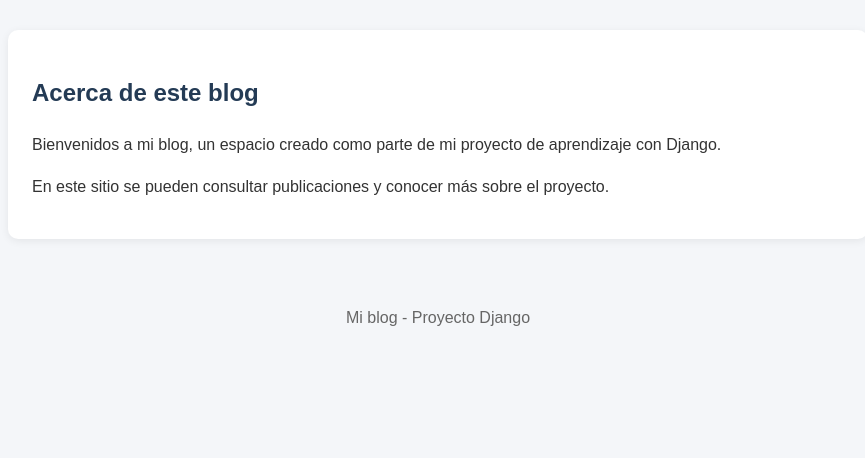
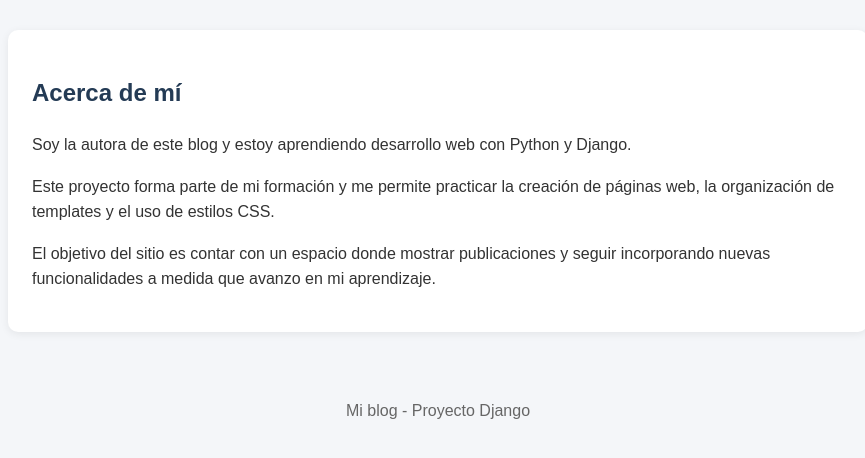
Before and after one commit to mayracaporale/blog-django, a Django app: page /acerca/ in a window 1280 px wide. Shown: the part 139-597 px from the top of the page, without its empty margins (202-1067 px from the left). Run offline with Django 5.2, Linux system fonts and the light colour scheme.

Commit message:
Actualiza autor y estilos del blog

```diff
--- a/posts/models.py
+++ b/posts/models.py
@@ -5,7 +5,7 @@ from django.db import models
 class Publicacion(models.Model):
     titulo = models.CharField(max_length=200)
     contenido = models.TextField()
-    autor = models.CharField(max_length=100, default="Sin autor")
+    autor = models.CharField(max_length=100, default="mayra")
     fecha_creacion = models.DateTimeField(auto_now_add=True)
 
     def __str__(self):
--- a/posts/templates/posts/acerca.html
+++ b/posts/templates/posts/acerca.html
@@ -5,8 +5,9 @@
 
 {% block content %}
     <section>
-        <h2>Acerca de este blog</h2>
-        <p>Bienvenidos a mi blog, un espacio creado como parte de mi proyecto de aprendizaje con Django.</p>
-        <p>En este sitio se pueden consultar publicaciones y conocer más sobre el proyecto.</p>
+        <h2>Acerca de mí</h2>
+        <p>Soy la autora de este blog y estoy aprendiendo desarrollo web con Python y Django.</p>
+        <p>Este proyecto forma parte de mi formación y me permite practicar la creación de páginas web, la organización de templates y el uso de estilos CSS.</p>
+        <p>El objetivo del sitio es contar con un espacio donde mostrar publicaciones y seguir incorporando nuevas funcionalidades a medida que avanzo en mi aprendizaje.</p>
     </section>
 {% endblock %}
--- a/posts/templates/posts/inicio.html
+++ b/posts/templates/posts/inicio.html
@@ -11,7 +11,7 @@
         <article>
             <h2>{{ publicacion.titulo }}</h2>
             <p>{{ publicacion.contenido }}</p>
-            <p>Autor: {{ publicacion.autor|default:"Sin autor" }}</p>
+            <p>Autor: {{ publicacion.autor|default:"mayra" }}</p>
             <p>Fecha: {{ publicacion.fecha_creacion|date:"d/m/Y H:i" }}</p>
         </article>
     {% empty %}
```
Also changed, not shown: posts/migrations/0004_alter_publicacion_autor.py (added).
